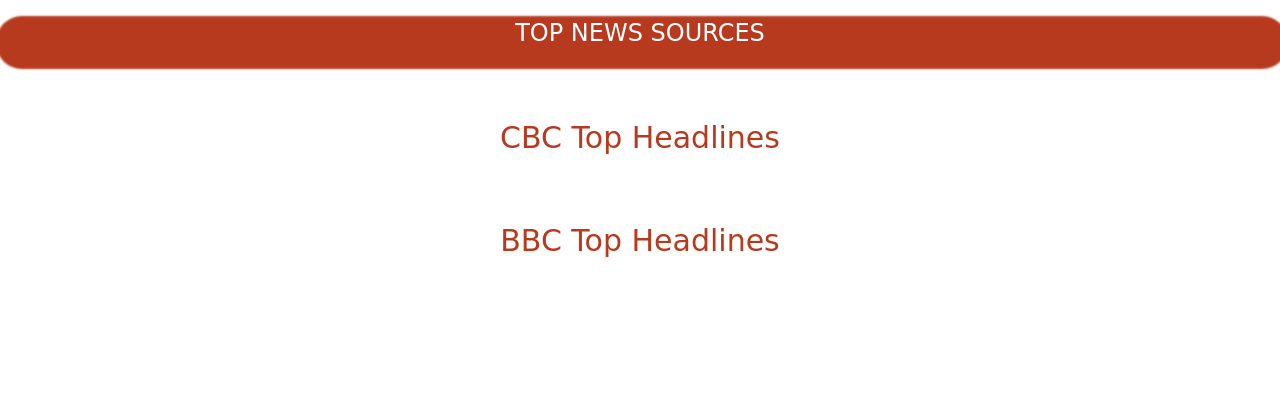
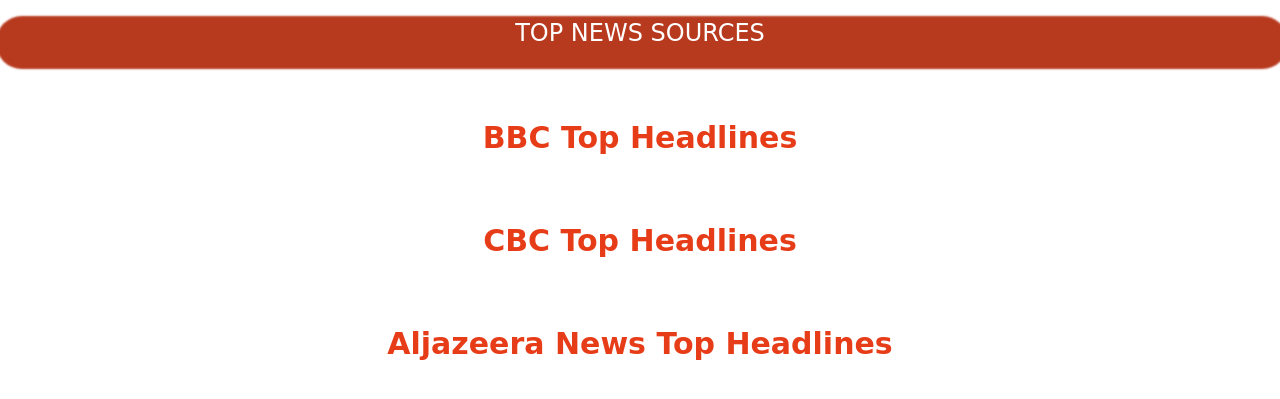
Before and after one commit to SaretoTracy/Titravic-Live-News, a Flask app: template app/templates/index.html in a window 1280 px wide. Shown: the part 52-451 px from the top of the page. Run offline with Flask 2, Linux system fonts and the light colour scheme; the template is opened without the code that fills it, so the values that code supplies are empty; some libraries are stand-ins or nearby versions; some web fonts are replaced.

Commit message:
css styling

```diff
--- a/app/static/css/style.css
+++ b/app/static/css/style.css
@@ -47,7 +47,7 @@
 }
 
 h2 {
-    color: #B7391E;
+    color: #E73C18;
     text-align: center;
     font-family: 'Anton', sans-serif;
     font-family: 'EB Garamond', serif;
@@ -57,6 +57,7 @@
     font-family: 'Luxurious Roman', cursive;
     font-family: 'Monoton', cursive;
     font-family: 'Righteous', cursive;
+    font-weight: 900;
 }
 
 .articles {
--- a/app/templates/index.html
+++ b/app/templates/index.html
@@ -26,6 +26,21 @@
 
 
 <div class="row bcc">
+    <h2>BBC Top Headlines </h2>
+    {% for bcc in bcc %}
+    <div class="col-md-3 display">
+        <div class="card-image p-4 mb-3" style="background-image: url({{bcc.urlToImage}});">
+            <div class="headline">
+                <h4 class="news-headings mt-2"><a target="_blank" href="{{bcc.url}}">{{ bcc.title
+                                        }}</a>
+                </h4>
+            </div>
+        </div>
+    </div>
+    {% endfor %}
+</div>
+
+<div class="row bcc">
     <h2>CBC Top Headlines </h2>
     {% for cnn_news in cbc_news %}
     <div class="col-md-3 display">
@@ -42,14 +57,15 @@
 </div>
 
 <div class="row bcc">
-    <h2>BBC Top Headlines </h2>
-    {% for bcc in bcc %}
+    <h2>Aljazeera News Top Headlines </h2>
+    {% for aljazeera in aljazeera %}
     <div class="col-md-3 display">
-        <div class="card-image p-4 mb-3" style="background-image: url({{bcc.urlToImage}});">
+        <div class="card-image p-4 mb-3" style="background-image: url({{aljazeera.urlToImage}});">
             <div class="headline">
-                <h4 class="news-headings mt-2"><a target="_blank" href="{{bcc.url}}">{{ bcc.title
+                <h4 class="news-headings mt-2"><a target="_blank" href="{{aljazeera.url}}">{{ aljazeera.title
                                         }}</a>
                 </h4>
+                <button class="btn btn-primary news btn-sm mt-1">Aljazeera News</button>
             </div>
         </div>
     </div>
--- a/app/templates/navbar.html
+++ b/app/templates/navbar.html
@@ -9,7 +9,7 @@
             </button>
             <a class="navbar-brand" href="/"> TITRAVIC NEWS </a>
         </div>
-        <div class="navbar-collapse collapse">
+        <div class="">
             <ul class="nav navbar-nav nav-right">
                 <li class="nav-item">
                     <a class="nav-link" href="/business">Business</a>
```
